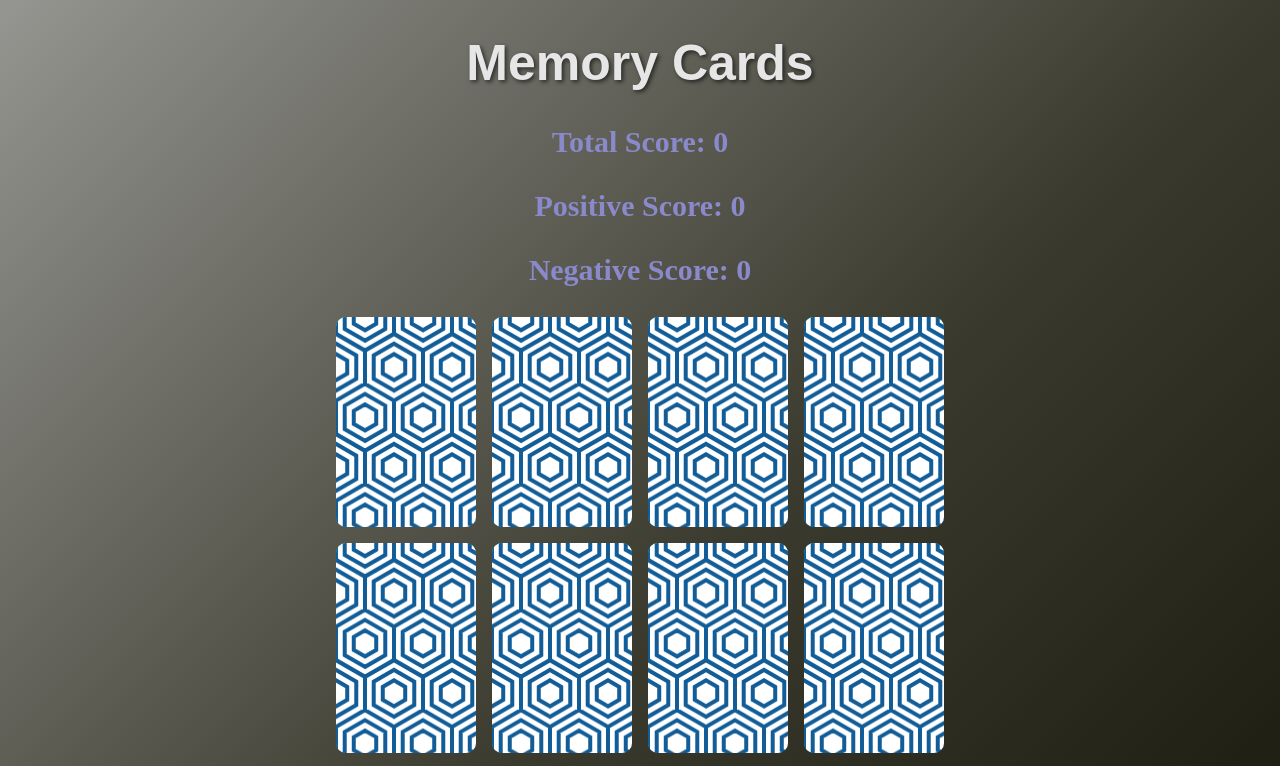
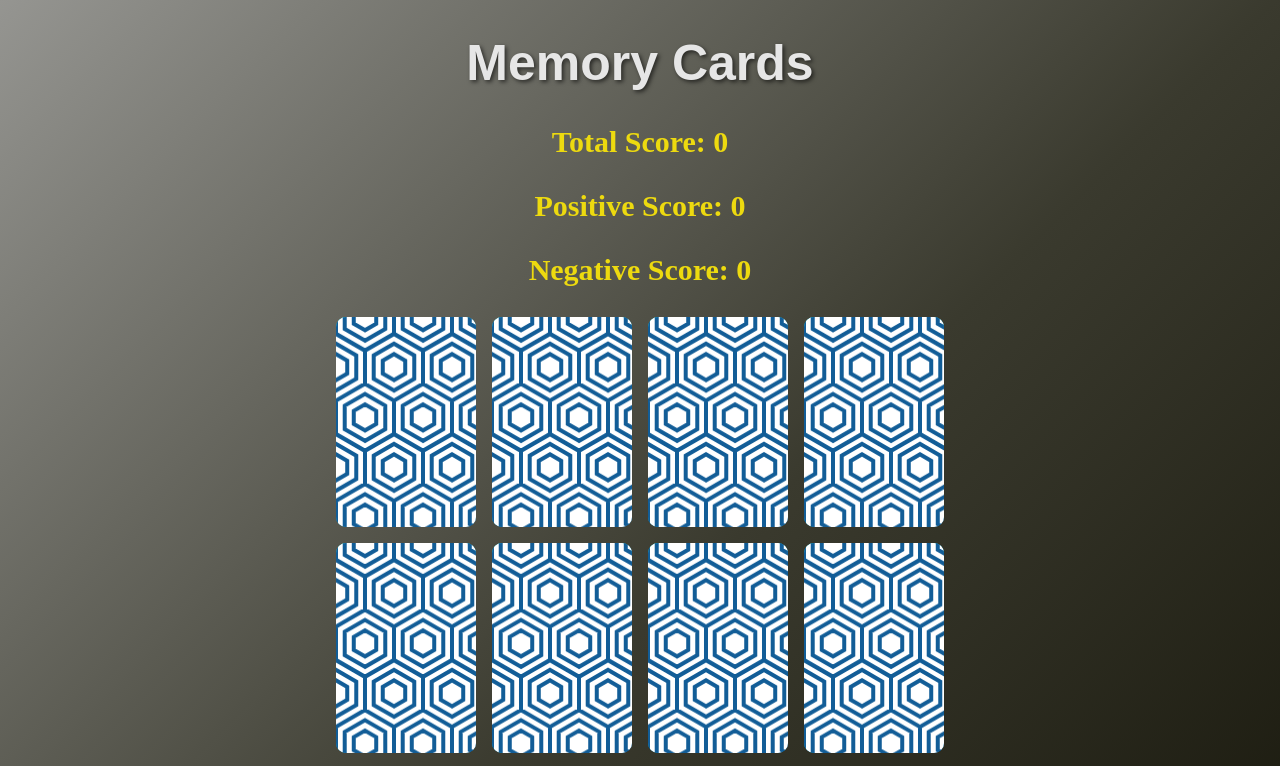
Before and after one commit to priyaGangwar/Memory-Game, a plain HTML site: page index.html in a window 1280 px wide. Shown: the top 766 px of the page. Drawn offline with Linux system fonts and the light colour scheme.

Commit message:
Update style.css

```diff
--- a/style.css
+++ b/style.css
@@ -2,7 +2,7 @@ body {
   min-height: 100vh;
   min-width: 100vh;
   background: linear-gradient(135deg, #959591, #3a3a2e, #0e0d02);
-  color: rgb(137, 137, 203);
+  color: rgb(237, 218, 15);
 }
 
 h1 {
```
